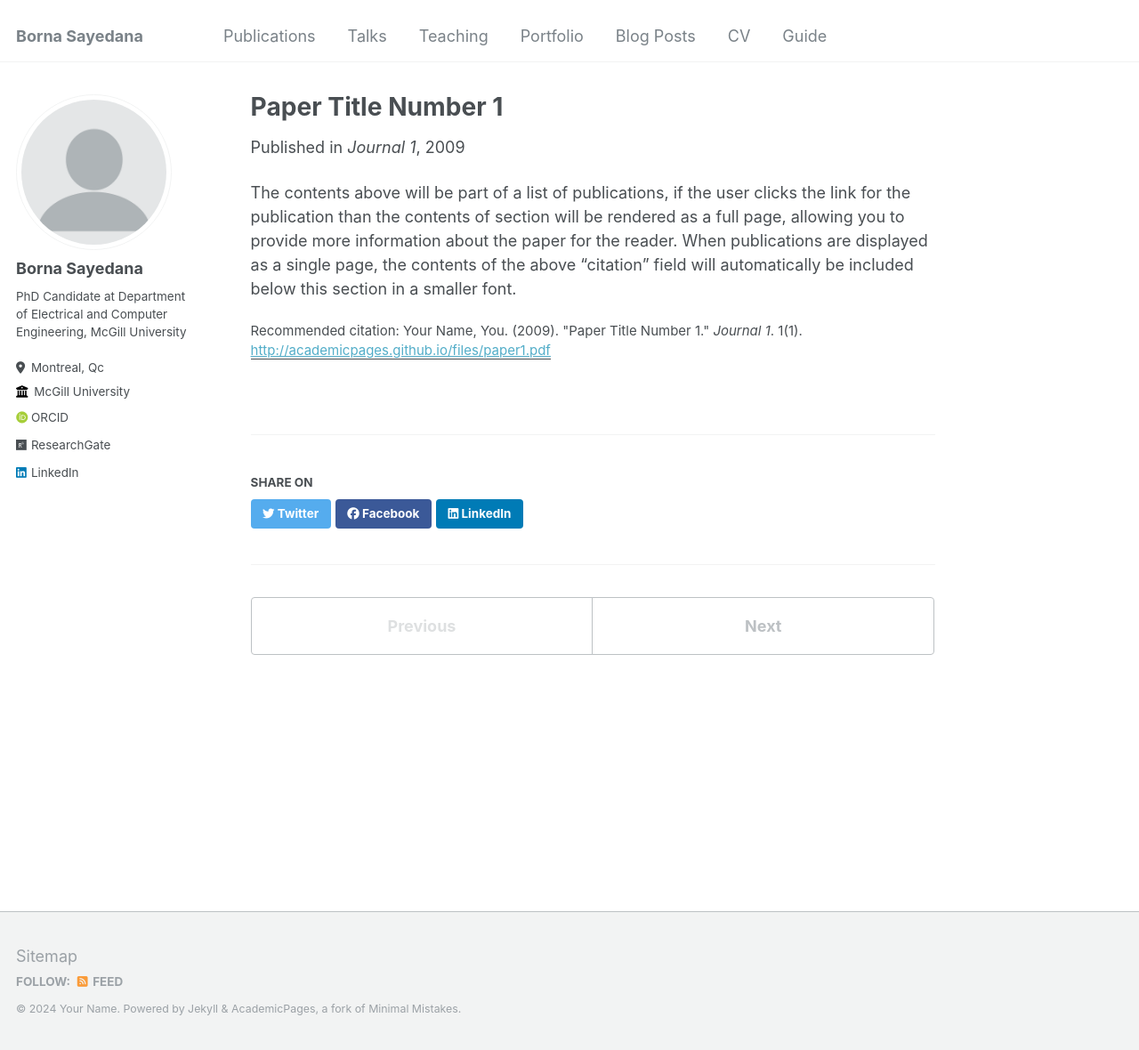
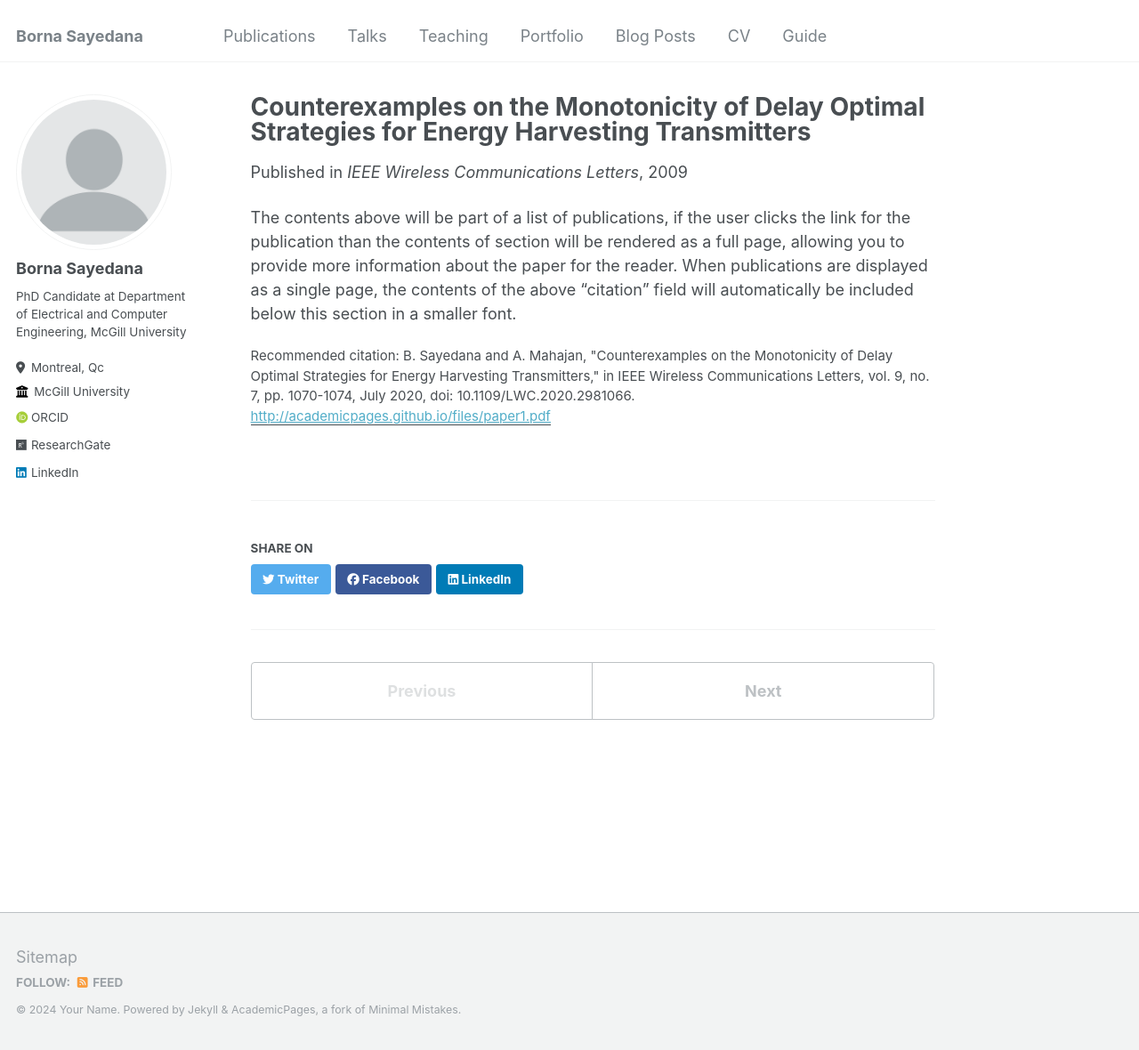
Before and after one commit to bornasayedana/bornasayedana.github.io, a Jekyll site: the page built from _publications/2009-10-01-paper-title-number-1.md, in a window 1280 px wide and 1180 px high. Shown: the whole window at 89% size. Built offline with Jekyll 4.4.1, drawn with Linux system fonts in a browser that asks for light colours; some web fonts are replaced.

Commit message:
Update 2009-10-01-paper-title-number-1.md

```diff
--- a/_publications/2009-10-01-paper-title-number-1.md
+++ b/_publications/2009-10-01-paper-title-number-1.md
@@ -1,12 +1,12 @@
 ---
-title: "Paper Title Number 1"
+title: "Counterexamples on the Monotonicity of Delay Optimal Strategies for Energy Harvesting Transmitters"
 collection: publications
 permalink: /publication/2009-10-01-paper-title-number-1
 excerpt: 'This paper is about the number 1. The number 2 is left for future work.'
 date: 2009-10-01
-venue: 'Journal 1'
+venue: 'IEEE Wireless Communications Letters'
 paperurl: 'http://academicpages.github.io/files/paper1.pdf'
-citation: 'Your Name, You. (2009). &quot;Paper Title Number 1.&quot; <i>Journal 1</i>. 1(1).'
+citation: 'B. Sayedana and A. Mahajan, "Counterexamples on the Monotonicity of Delay Optimal Strategies for Energy Harvesting Transmitters," in IEEE Wireless Communications Letters, vol. 9, no. 7, pp. 1070-1074, July 2020, doi: 10.1109/LWC.2020.2981066.'
 ---
 
 The contents above will be part of a list of publications, if the user clicks the link for the publication than the contents of section will be rendered as a full page, allowing you to provide more information about the paper for the reader. When publications are displayed as a single page, the contents of the above "citation" field will automatically be included below this section in a smaller font.
```
